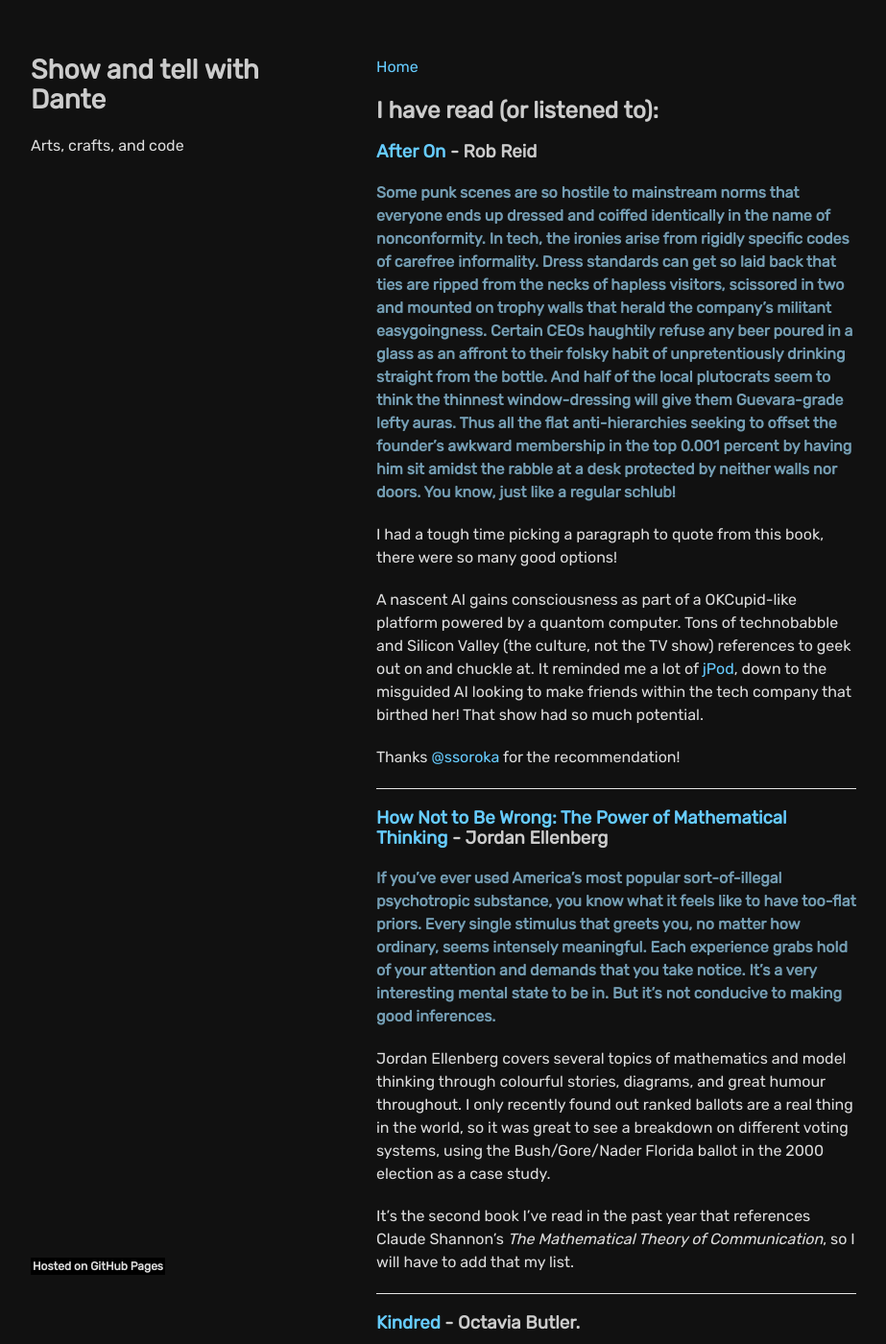
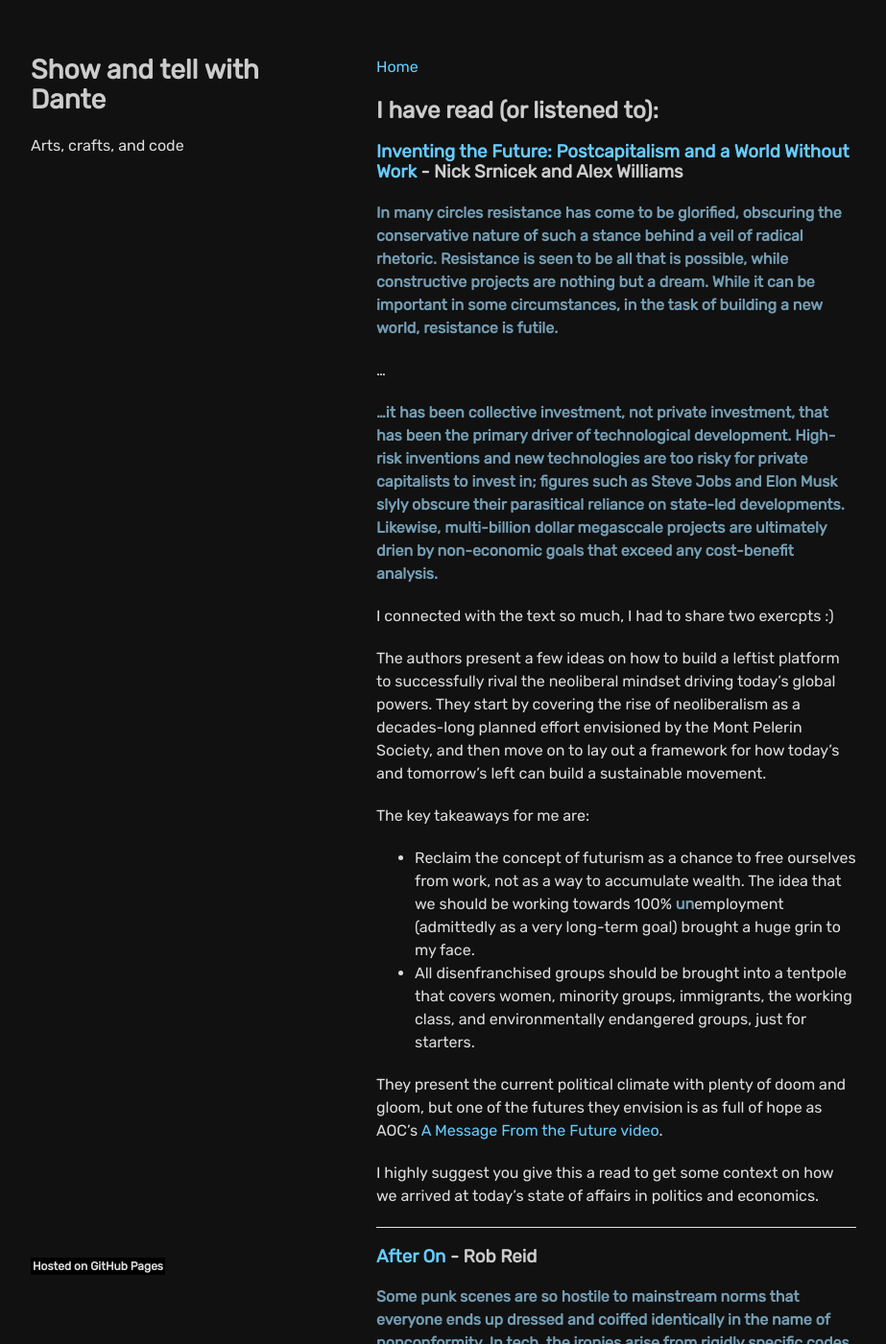
Before and after one commit to dasanchez/dasanchez.github.io, a Jekyll site: the page built from books.md, in a window 1280 px wide and 1400 px high. Shown: the whole window at 96% size, without its empty margins (178-1101 px from the left). Built offline with Jekyll 4.4.1, drawn with Linux system fonts in a browser that asks for light colours.

```diff
--- a/books.md
+++ b/books.md
@@ -5,6 +5,28 @@
 [Home](/)
 
 ## I have read (or listened to):
+
+### [Inventing the Future: Postcapitalism and a World Without Work](https://en.wikipedia.org/wiki/Inventing_the_Future:_Postcapitalism_and_a_World_Without_Work) - Nick Srnicek and Alex Williams
+
+**In many circles resistance has come to be glorified, obscuring the conservative nature of such a stance behind a veil of radical rhetoric. Resistance is seen to be all that is possible, while constructive projects are nothing but a dream. While it can be important in some circumstances, in the task of building a new world, resistance is futile.**
+
+...
+
+**...it has been collective investment, not private investment, that has been the primary driver of technological development. High-risk inventions and new technologies are too risky for private capitalists to invest in; figures such as Steve Jobs and Elon Musk slyly obscure their parasitical reliance on state-led developments. Likewise, multi-billion dollar megasccale projects are ultimately drien by non-economic goals that exceed any cost-benefit analysis.**
+
+I connected with the text so much, I had to share two exercpts :)
+
+The authors present a few ideas on how to build a leftist platform to successfully rival the neoliberal mindset driving today's global powers. They start by covering the rise of neoliberalism as a decades-long planned effort envisioned by the Mont Pelerin Society, and then move on to lay out a framework for how today's and tomorrow's left can build a sustainable movement.
+
+The key takeaways for me are:
+- Reclaim the concept of futurism as a chance to free ourselves from work, not as a way to accumulate wealth. The idea that we should be working towards 100% **un**employment (admittedly as a very long-term goal) brought a huge grin to my face.
+- All disenfranchised groups should be brought into a tentpole that covers women, minority groups, immigrants, the working class, and environmentally endangered groups, just for starters.
+
+They present the current political climate with plenty of doom and gloom, but one of the futures they envision is as full of hope as AOC's [A Message From the Future video](https://www.youtube.com/watch?v=d9uTH0iprVQ).
+
+I highly suggest you give this a read to get some context on how we arrived at today's state of affairs in politics and economics.
+
+---
 
 ### [After On](https://www.penguinrandomhouse.com/books/563853/after-on-by-rob-reid/9781524798079/) - Rob Reid
 
```
Also changed, not shown: index.md (+1 -1 lines).
